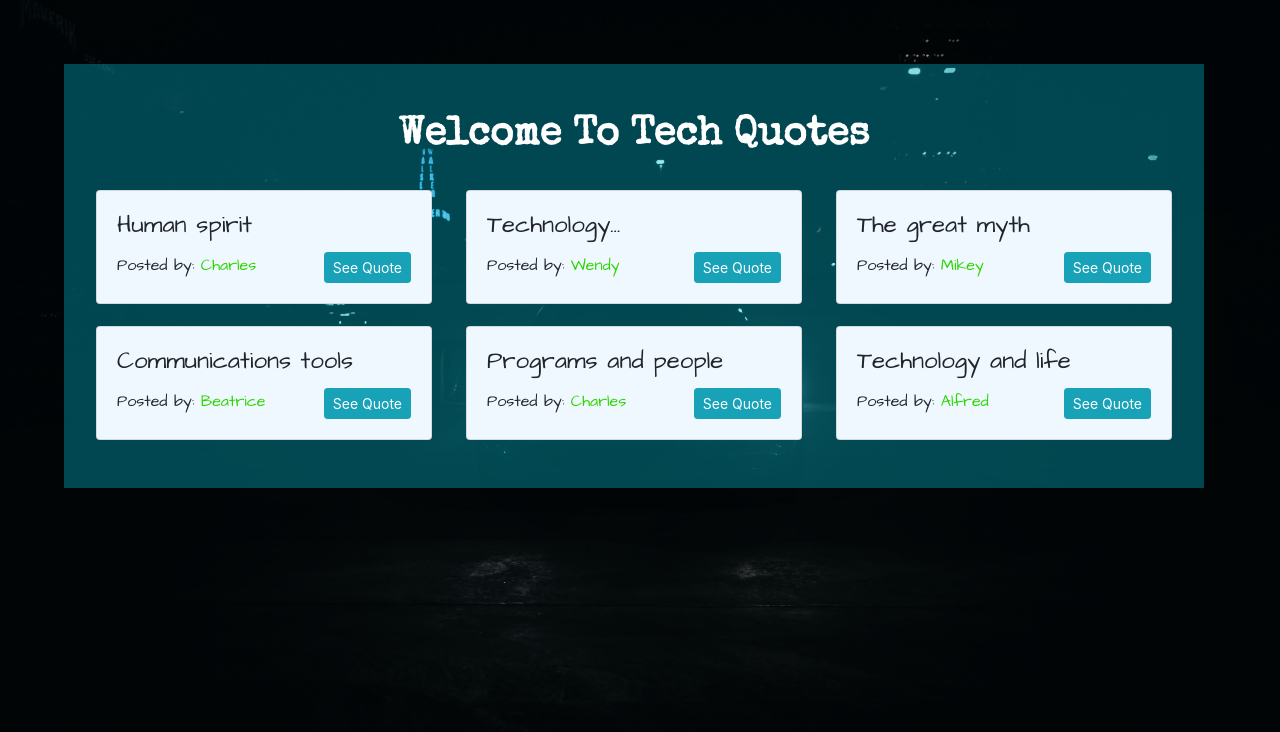
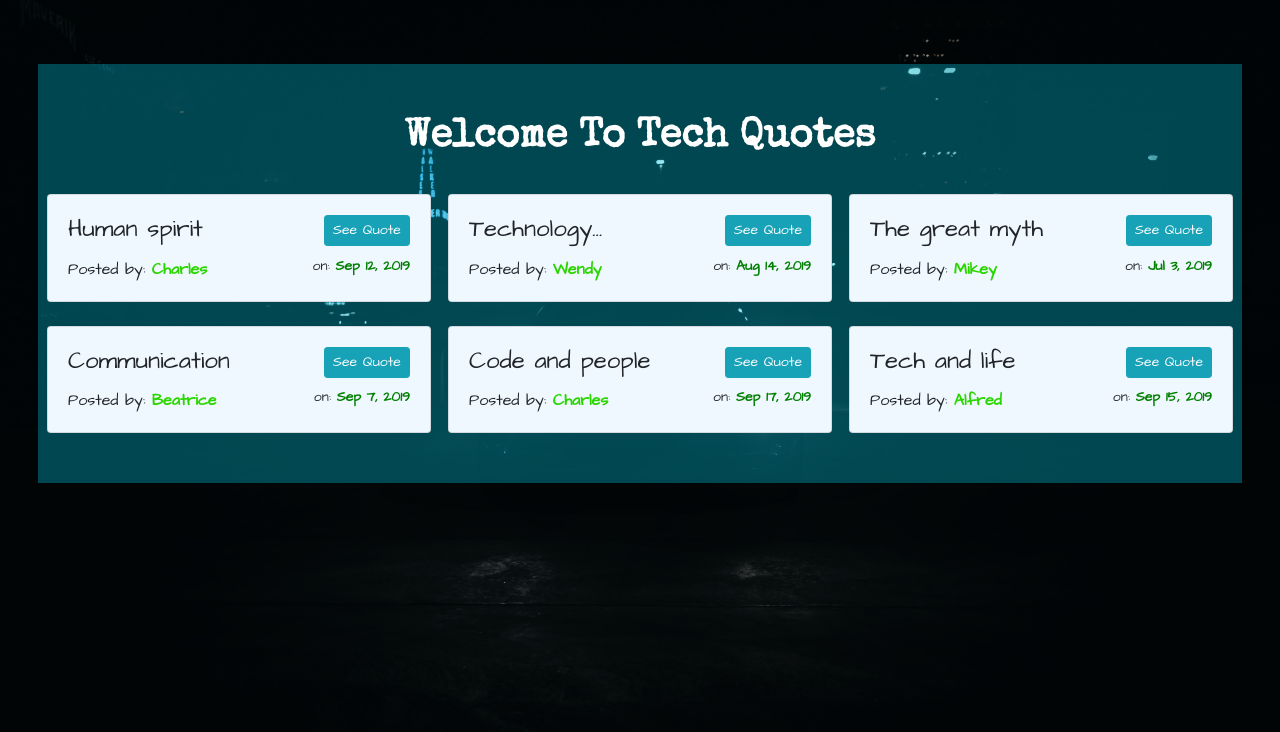
Before and after one commit to Owiti-Charles/Quotes-app, an Angular app: page / in a window 1280 px wide. Shown: the top 732 px of the page. Built offline with nearby package versions, Linux system fonts and the light colour scheme; a web font is replaced by a local one.

Commit message:
Add date to each quote

```diff
--- a/src/app/date-pipe.pipe.ts
+++ b/src/app/date-pipe.pipe.ts
@@ -5,7 +5,8 @@ import { Pipe, PipeTransform } from '@angular/core';
 })
 export class DatePipePipe implements PipeTransform {
 
-  transform(value: any, ...args: any[]): any {
+  transform(value: Date): number {
+    let today:Date = new Date();
     return null;
   }
 
--- a/src/app/quote.ts
+++ b/src/app/quote.ts
@@ -2,7 +2,7 @@ import { ɵBrowserPlatformLocation } from '@angular/platform-browser';
 
 export class Quote {
   showInfo: boolean;
-  constructor(public id:number,public name:string,public title:string,public quote:string,public author:string){
+  constructor(public id:number,public name:string,public title:string,public quote:string,public author:string, public datePosted: Date,){
       this.showInfo=false;
     }
 }
--- a/src/app/quotes/quotes.component.css
+++ b/src/app/quotes/quotes.component.css
@@ -15,12 +15,16 @@ span{
 .overlay{
   background-color:rgba(0, 225, 255, 0.301);
   border-radius: 0px;
-  margin: 5%;
+  margin-top:5%;
+  margin-left: 3%;
+  margin-right: 3%;
+  margin-bottom: 5%;
   padding-top: 2%;
   padding-bottom: 2%;
 }
 #name{
   color:rgb(43, 214, 0);
+  font-weight: 700;
 }
 .all-cards{
   display: flex;
@@ -34,3 +38,11 @@ span{
   margin-bottom: 2%;
   background-color: aliceblue;
 }
+#date{
+  float: right;
+  font-size: 14px;
+}
+#datecolor{
+  color: green;
+  font-weight: 700;
+}
--- a/src/app/quotes/quotes.component.html
+++ b/src/app/quotes/quotes.component.html
@@ -1,16 +1,15 @@
-<div class="container overlay">
+<div class="overlay">
   <h1>
     {{ title | titlecase }}
   </h1>
   <div class="all-cards">
-    <div *ngFor="let quote of quotes let i= index" class="card" style="width: 21rem;"  >
+    <div *ngFor="let quote of quotes let i= index" class="card" style="width: 24rem;"  >
       <div class="card-body">
-        <h4 class="card-title">{{quote.title}}</h4>
+        <h4 class="card-title">{{quote.title}} <button (click)='displayInfo(i)' class="btn btn-info btn-sm" id="quotes-button" >See Quote</button></h4>
         <app-quote-details *ngIf='quote.showInfo' bind-quoty='quote' (isRead)='quoteDelete($event,i)'></app-quote-details>
-        <span class="card-subtitle mb-2">Posted by: <span id="name">{{quote.name}}</span></span>
-        <button (click)='displayInfo(i)' class="btn btn-info btn-sm" id="quotes-button" >See Quote</button>
+        <span class="card-subtitle mb-2">Posted by: <span id="name">{{quote.name}}</span><span id="date">on: <span id="datecolor">{{quote.datePosted|date}}</span></span></span>
+
       </div>
     </div>
   </div>
-
 </div>
--- a/src/app/quotes/quotes.component.ts
+++ b/src/app/quotes/quotes.component.ts
@@ -9,12 +9,12 @@ import { Quote } from '../quote';
 export class QuotesComponent implements OnInit {
   title = 'welcome to tech quotes';
   quotes:Quote[] = [
-    new Quote (1,'Charles','Human spirit','The human spirit must prevail over technology.','Albert Einstein'),
-    new Quote (2,'Wendy','Technology…','Technology… the knack of so arranging  that we don’t have to experience it.','Max Frisch'),
-    new Quote (3,'Mikey','The great myth','The great myth of our times is that technology is communication.','Libby Larsen'),
-    new Quote (4,'Beatrice','Communications tools','Communications tools don’t get socially interesting until they get technologically boring.','Clay Shirky'),
-    new Quote (5,'Charles','Programs and people','Programs must be written for people to read, and only incidentally for machines to execute.','Harold Abelson'),
-    new Quote (6,'Alfred','Technology and life','For a list of all the ways technology has failed to improve the quality of life, please press three.','Alice Kahn'),
+    new Quote (1,'Charles','Human spirit','The human spirit must prevail over technology.','Albert Einstein', new Date(2019,8,12)),
+    new Quote (2,'Wendy','Technology…','Technology… the knack of so arranging  that we don’t have to experience it.','Max Frisch',new Date(2019,7,14)),
+    new Quote (3,'Mikey','The great myth','The great myth of our times is that technology is communication.','Libby Larsen',new Date(2019,6,3)),
+    new Quote (4,'Beatrice','Communication','Communications tools don’t get socially interesting until they get technologically boring.','Clay Shirky',new Date(2019,8,7)),
+    new Quote (5,'Charles','Code and people','Programs must be written for people to read, and only incidentally for machines to execute.','Harold Abelson',new Date(2019,8,17)),
+    new Quote (6,'Alfred','Tech and life','For a list of all the ways technology has failed to improve the quality of life, please press three.','Alice Kahn',new Date(2019,8,15)),
   ];
   quoteDelete(isRead, index){
     if (isRead) {
```
